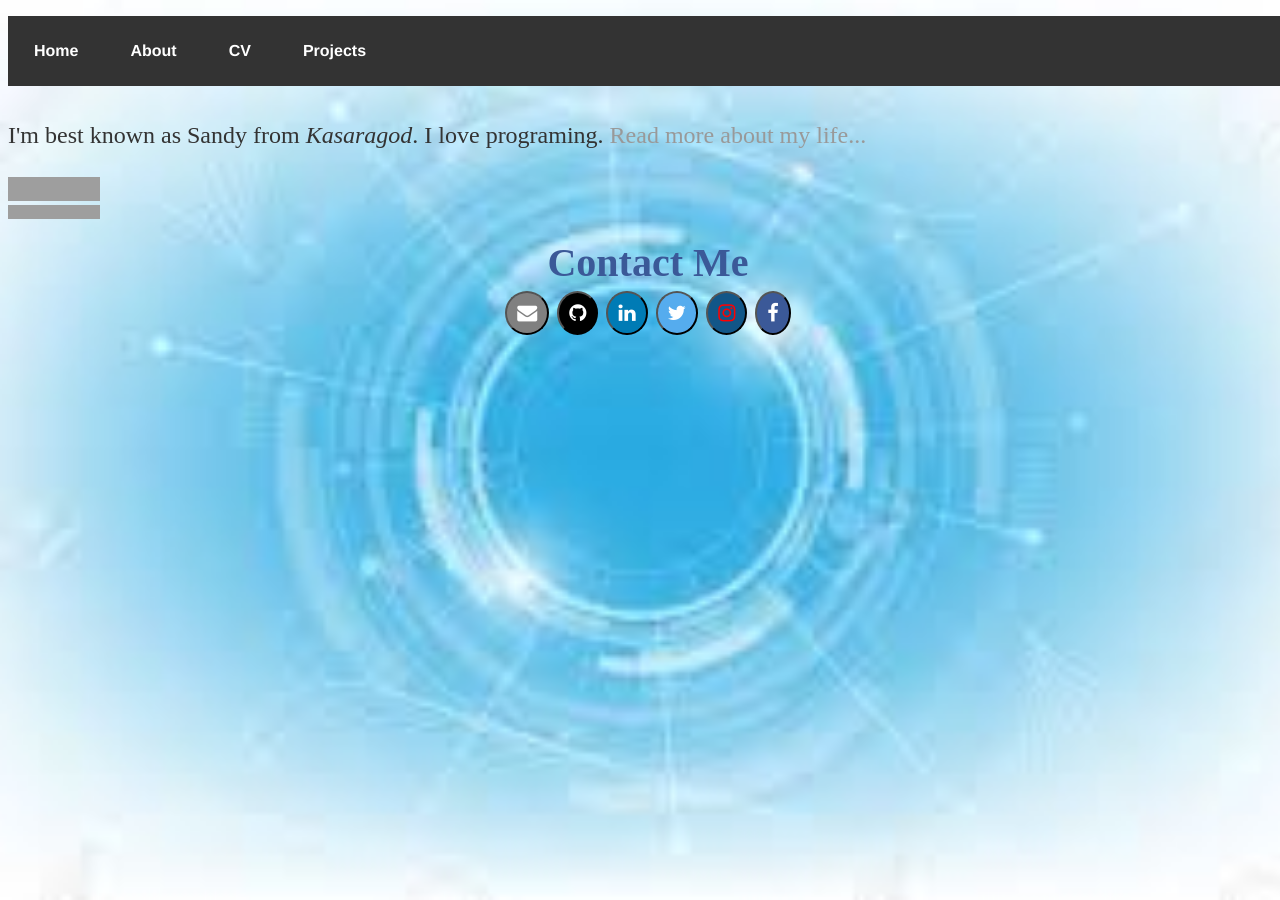
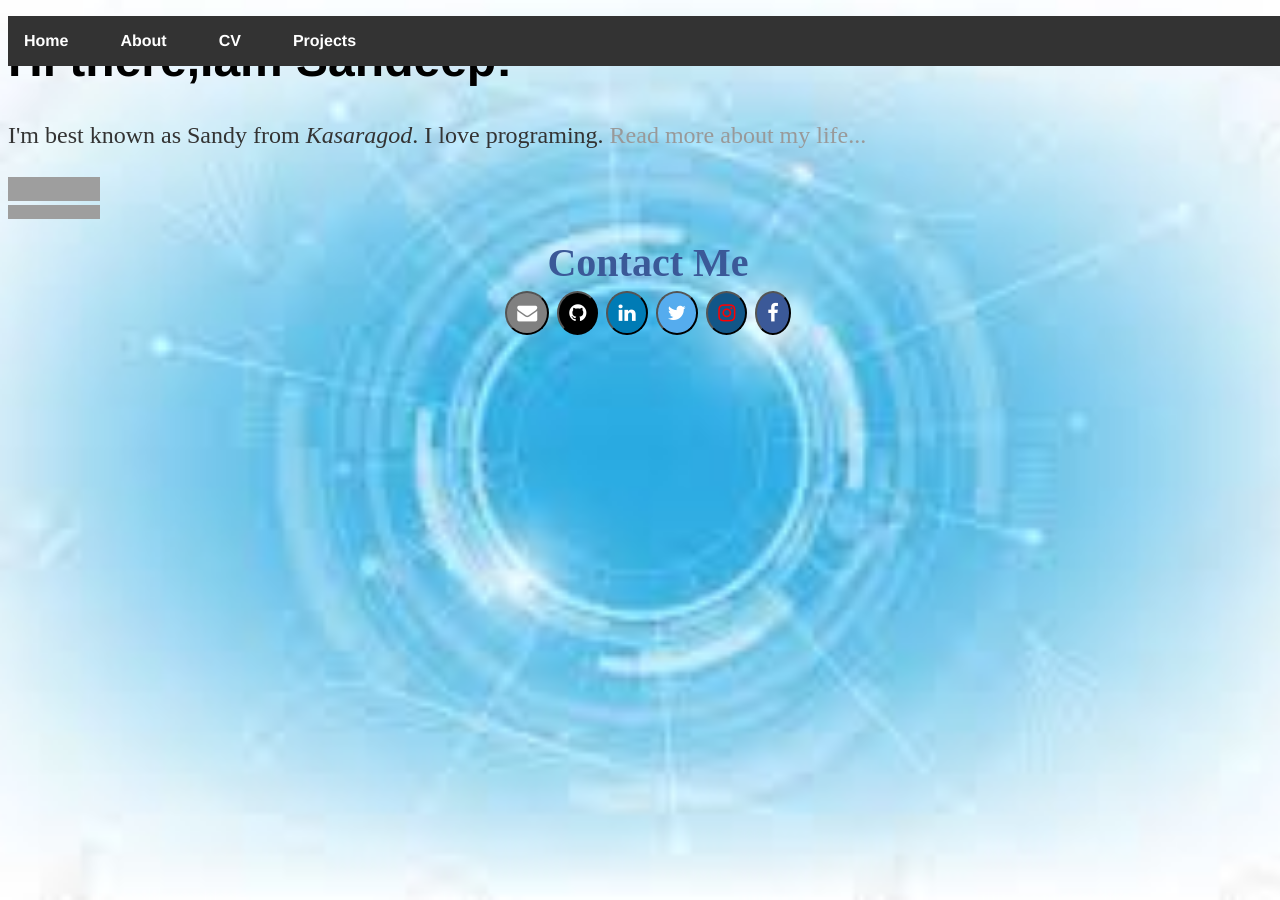
Before and after one commit to sandeepnayaks/sandeepnayaks.github.io, a Jekyll site: the page built from index.html, in a window 1280 px wide. Built offline with Jekyll 4.4.1, drawn with Linux system fonts in a browser that asks for light colours; grey boxes are pictures that could not be loaded.

Commit message:
Update main.css

```diff
--- a/css/main.css
+++ b/css/main.css
@@ -26,7 +26,7 @@ li strong{
 }
 
 nav ul, footer ul { font-size: 1em; font-family: 'Helvetica', 'Arial';  overflow: hidden;
-   padding: 10px; list-style: none; font-weight: bold; }
+   padding: 0px; list-style: none; font-weight: bold; }
 nav ul{background-color: #333;}
 nav{
   margin:0;
```
